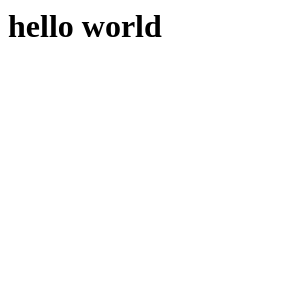
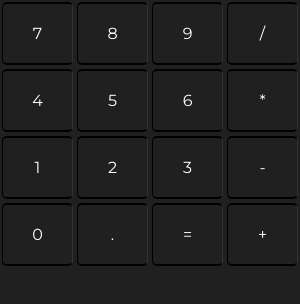
Before and after one commit to JMG1995/js-electron-calculator, an Electron app: page index.html in a window 300 px wide. Drawn offline with Linux system fonts and the light colour scheme.

Commit message:
design keys and placement with flex

```diff
--- /dev/null
+++ b/css/styles.css
@@ -0,0 +1,34 @@
+body,
+html {
+  font-family: "Montserrat", sans-serif;
+  margin: 0;
+  padding: 0;
+  box-sizing: border-box;
+  background: #202020;
+  color: #fff;
+}
+
+#app {
+  display: flex;
+}
+
+.keys-container {
+  display: flex;
+  flex-wrap: wrap;
+  flex: 1 1 100%;
+  flex-direction: row;
+  height: 100%;
+  align-content: flex-end;
+}
+
+.item {
+  flex: 1 1 20%;
+  text-align: center;
+  border-top: 2px solid #000;
+  border-bottom: 2px solid #000;
+  border-left: 1px solid #000;
+  border-right: 1px solid #333;
+  border-radius: 5px;
+  margin: 2px;
+  padding: 20px 0;
+}
--- a/index.html
+++ b/index.html
@@ -3,9 +3,34 @@
     <meta charset="UTF-8" />
     <meta name="viewport" content="width=device-width, initial-scale=1.0" />
     <meta http-equiv="X-UA-Compatible" content="ie=edge" />
+    <link
+      href="https://fonts.googleapis.com/css?family=Montserrat"
+      rel="stylesheet"
+    />
+    <link rel="stylesheet" type="text/css" href="css/styles.css" />
     <title>Calculator</title>
   </head>
   <body>
-    <h1>hello world</h1>
+    <div id="app">
+      <div class="screen"></div>
+      <div class="keys-container">
+        <div class="item">7</div>
+        <div class="item">8</div>
+        <div class="item">9</div>
+        <div class="item">/</div>
+        <div class="item">4</div>
+        <div class="item">5</div>
+        <div class="item">6</div>
+        <div class="item">*</div>
+        <div class="item">1</div>
+        <div class="item">2</div>
+        <div class="item">3</div>
+        <div class="item">-</div>
+        <div class="item">0</div>
+        <div class="item">.</div>
+        <div class="item">=</div>
+        <div class="item">+</div>
+      </div>
+    </div>
   </body>
 </html>
--- a/main.js
+++ b/main.js
@@ -1,4 +1,5 @@
 const { app, BrowserWindow } = require("electron");
+// import { calculator } from "js/calc";
 
 require("electron-reload")(__dirname);
 // Keep a global reference of the window object, if you don't, the window will
@@ -7,7 +8,7 @@ let win;
 
 function createWindow() {
   // Create the browser window.
-  win = new BrowserWindow({ width: 280, height: 400 });
+  win = new BrowserWindow({ width: 280, height: 470 });
 
   // and load the index.html of the app.
   win.loadFile("index.html");
```
